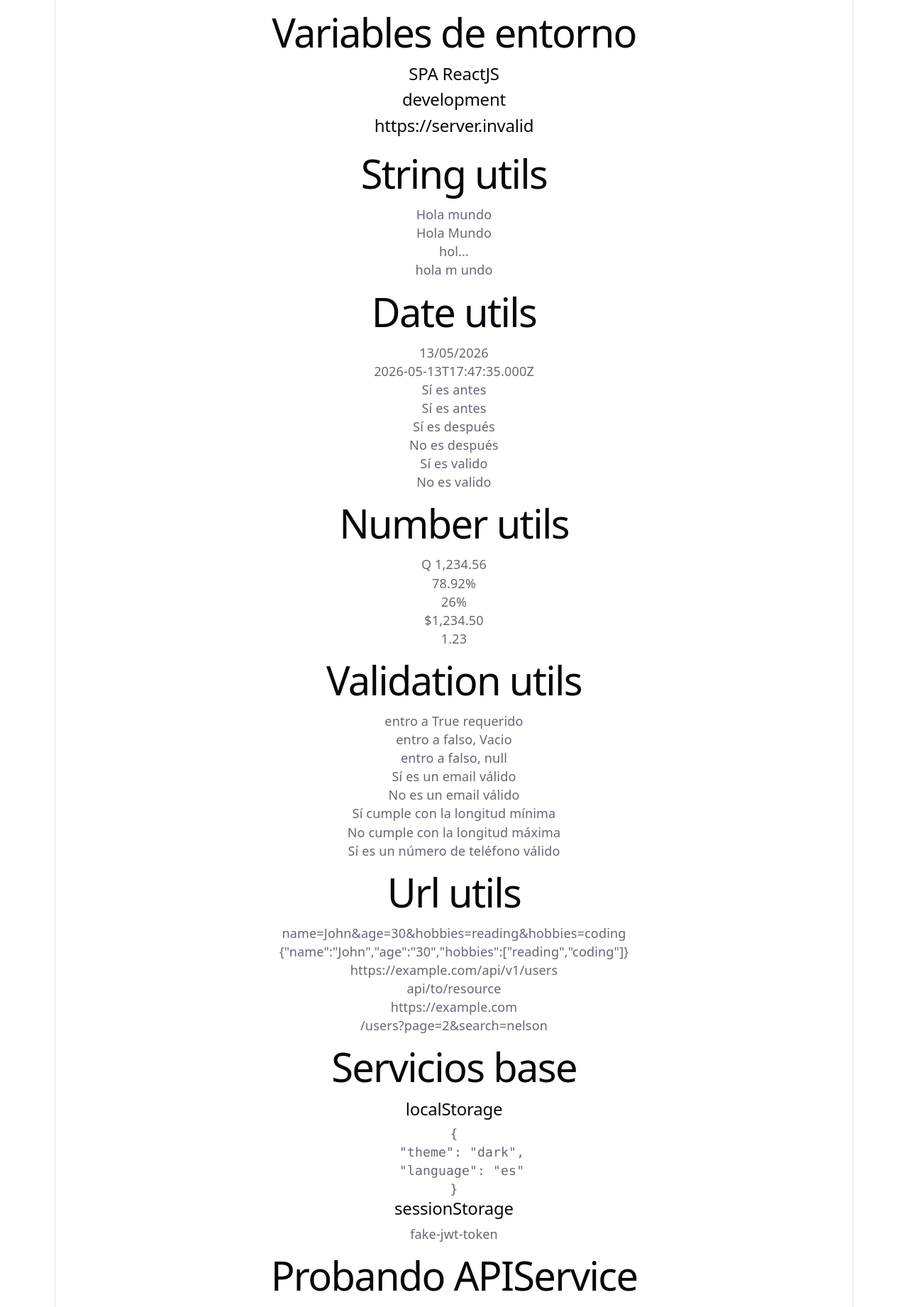
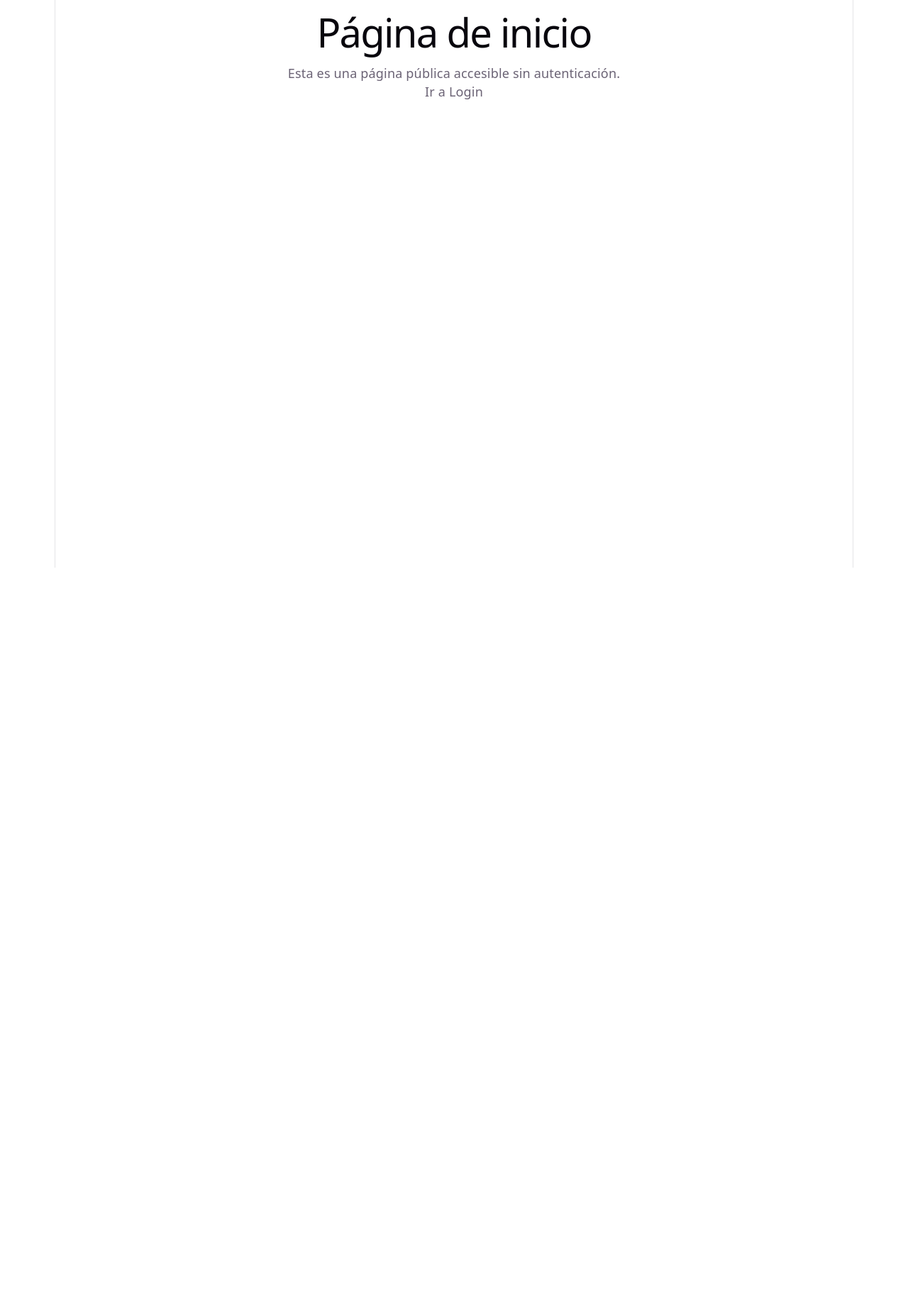
Before and after one commit to internship-2026-1/spa-reactjs-nelson, a React (Vite) app in the folder spa-reactjs-nelson/: page / in a window 1280 px wide. Shown: the whole page at 71% size. After the commit the page ends 800 px from the top, so only its background shows below. Built offline with nearby package versions, Linux system fonts and the light colour scheme; no server answers.

Commit message:
FRONT-003, feat: implementar rutas publicas iniciales

```diff
--- a/spa-reactjs-nelson/src/App.jsx
+++ b/spa-reactjs-nelson/src/App.jsx
@@ -1,46 +1,9 @@
-import { apiService, localStorageService, sessionStorageService } from './services/index.js';
-import { useEffect } from 'react';
+import { AppRouter } from "./router";
 
 function App() {
-  localStorageService.set('settings', {
-    theme: 'dark',
-    language: 'es',
-  });
-
-  sessionStorageService.set('jwt', 'fake-jwt-token');
-
-  const settings = localStorageService.get('settings', {});
-  const token = sessionStorageService.get('jwt', null);
-
-  console.log('Settings:', settings);
-  console.log('Token:', token);
-  console.log('API instance:', apiService);
-
-   useEffect(() => {
-    apiService
-      .get('/api/v1/test')
-      .then((response) => {
-        console.log('Respuesta API:', response);
-      })
-      .catch((error) => {
-        console.error('Error API:', error);
-      });
-  }, []);
 
   return (
-    <div>
-      <h1>Servicios base</h1>
-
-      <h2>localStorage</h2>
-      <pre>{JSON.stringify(settings, null, 2)}</pre>
-
-      <h2>sessionStorage</h2>
-      <p>{token}</p>
-
-      <h1>Probando APIService</h1>
-
-
-    </div>
+    <AppRouter />
   );
 }
 
--- a/spa-reactjs-nelson/src/main.jsx
+++ b/spa-reactjs-nelson/src/main.jsx
@@ -2,53 +2,11 @@ import React from "react";
 import ReactDOM from "react-dom";
 import { BrowserRouter } from "react-router-dom";
 import App from "./App";
-import {config} from "./config/index"
 import './index.css'
-import {StringUtils, DateUtils, NumberUtils, ValidationUtils, UrlUtils} from "./common/utils/index"
 
 ReactDOM.render(
   <React.StrictMode>
     <BrowserRouter>
-      <h1>Variables de entorno</h1>
-      <h2>{config.app.name}</h2>
-      <h2>{config.app.environment}</h2>
-      <h2>{config.api.baseUrl}</h2>
-      <h1>String utils</h1>
-      <p>{StringUtils.capitalize('hola mundo')}</p>
-      <p>{StringUtils.toTitleCase('hola mundo')}</p>
-      <p>{StringUtils.truncate('hola mundo', 3)}</p>
-      <p>{StringUtils.normalizeSpaces('hola    m   undo')}</p>
-      <h1>Date utils</h1>
-      <p>{DateUtils.format(new Date())}</p>
-      <p>{DateUtils.toIso(new Date())}</p>
-      <p>{DateUtils.isBefore(new Date('2020-01-01'), new Date('2021-01-01')) ? 'Sí es antes' : 'No es antes'}</p>
-      <p>{DateUtils.isBefore('2020-01-01', '2021-01-01') ? 'Sí es antes' : 'No es antes'}</p>
-      <p>{DateUtils.isAfter('2021-01-01','2020-01-01') ? 'Sí es después' : 'No es después'}</p>
-      <p>{DateUtils.isAfter('2021-01-01','2022-01-01') ? 'Sí es después' : 'No es después'}</p>
-      <p>{DateUtils.isValid("01/02/2020") ? 'Sí es valido' : 'No es valido'}</p>
-      <p>{DateUtils.isValid("mmgjhg") ? 'Sí es valido' : 'No es valido'}</p>
-      <h1>Number utils</h1>
-      <p>{NumberUtils.formatCurrency(1234.56)}</p>
-      <p>{NumberUtils.formatPercent(0.7892, 4)}</p>
-      <p>{NumberUtils.formatPercent(0.2554)}</p>
-      <p>{NumberUtils.formatCurrency(1234.5, 'USD', 'en-US')}</p>
-      <p>{NumberUtils.round(1.2345, 2)}</p>
-      <h1>Validation utils</h1>
-      <p>{ValidationUtils.isRequired('hola mundo') ? 'entro a True requerido' : 'Entro a falso, No es requerido'}</p>
-      <p>{ValidationUtils.isRequired('') ? 'entro a True Sí es requerido' : 'entro a falso, Vacio'}</p>
-      <p>{ValidationUtils.isRequired(null) ? 'entro a True' : 'entro a falso, null'}</p>
-      <p>{ValidationUtils.isEmail('hola@mundo.com') ? 'Sí es un email válido' : 'No es un email válido'}</p>
-      <p>{ValidationUtils.isEmail('hola@mundo') ? 'Sí es un email válido' : 'No es un email válido'}</p>
-      <p>{ValidationUtils.minLength('hola mundo', 5) ? 'Sí cumple con la longitud mínima' : 'No cumple con la longitud mínima'}</p>
-      <p>{ValidationUtils.maxLength('hola mundo', 5) ? 'Sí cumple con la longitud máxima' : 'No cumple con la longitud máxima'}</p>
-      <p>{ValidationUtils.isPhone('(230) 555-1234', 'US') ? 'Sí es un número de teléfono válido' : 'No es un número de teléfono válido'}</p>
-      <h1>Url utils</h1>
-      <p>{UrlUtils.buildQuery({ name: 'John', age: 30, hobbies: ['reading', 'coding'] })}</p>
-      <p>{JSON.stringify(UrlUtils.parseQuery('?name=John&age=30&hobbies=reading&hobbies=coding'))}</p>
-      <p>{UrlUtils.join('https://example.com', '/api/v1/users')}</p>
-      <p>{UrlUtils.join('', 'api/to/resource')}</p>
-      <p>{UrlUtils.join('https://example.com', '')}</p>
-      <p>{UrlUtils.withQuery('/users?page=1', { search: 'nelson', page: 2 })}</p>
       <App/>
     </BrowserRouter>
   </React.StrictMode>,
--- /dev/null
+++ b/spa-reactjs-nelson/src/modules/public/home/index.jsx
@@ -0,0 +1,12 @@
+import { Link } from "react-router-dom";
+
+export default function Home() {
+  return (
+    <main>
+      <h1>Página de inicio</h1>
+      <p>Esta es una página pública accesible sin autenticación.</p>
+
+      <Link to="/login">Ir a Login</Link>
+    </main>
+  );
+}
--- /dev/null
+++ b/spa-reactjs-nelson/src/modules/public/login/index.jsx
@@ -0,0 +1,12 @@
+import { Link } from "react-router-dom";
+
+export default function Login() {
+  return (
+    <main>
+      <h1>Login</h1>
+      <p>Esta es la página pública de inicio de sesión.</p>
+
+      <Link to="/">Volver al inicio</Link>
+    </main>
+  );
+}
--- /dev/null
+++ b/spa-reactjs-nelson/src/router/index.jsx
@@ -0,0 +1,15 @@
+import { Routes, Route, Navigate } from "react-router-dom";
+
+import Home from "../modules/public/home";
+import Login from "../modules/public/login";
+
+export function AppRouter() {
+  return (
+    <Routes>
+      <Route path="/" element={<Home />} />
+      <Route path="/login" element={<Login />} />
+
+      <Route path="*" element={<Navigate to="/" replace />} />
+    </Routes>
+  );
+}
```
